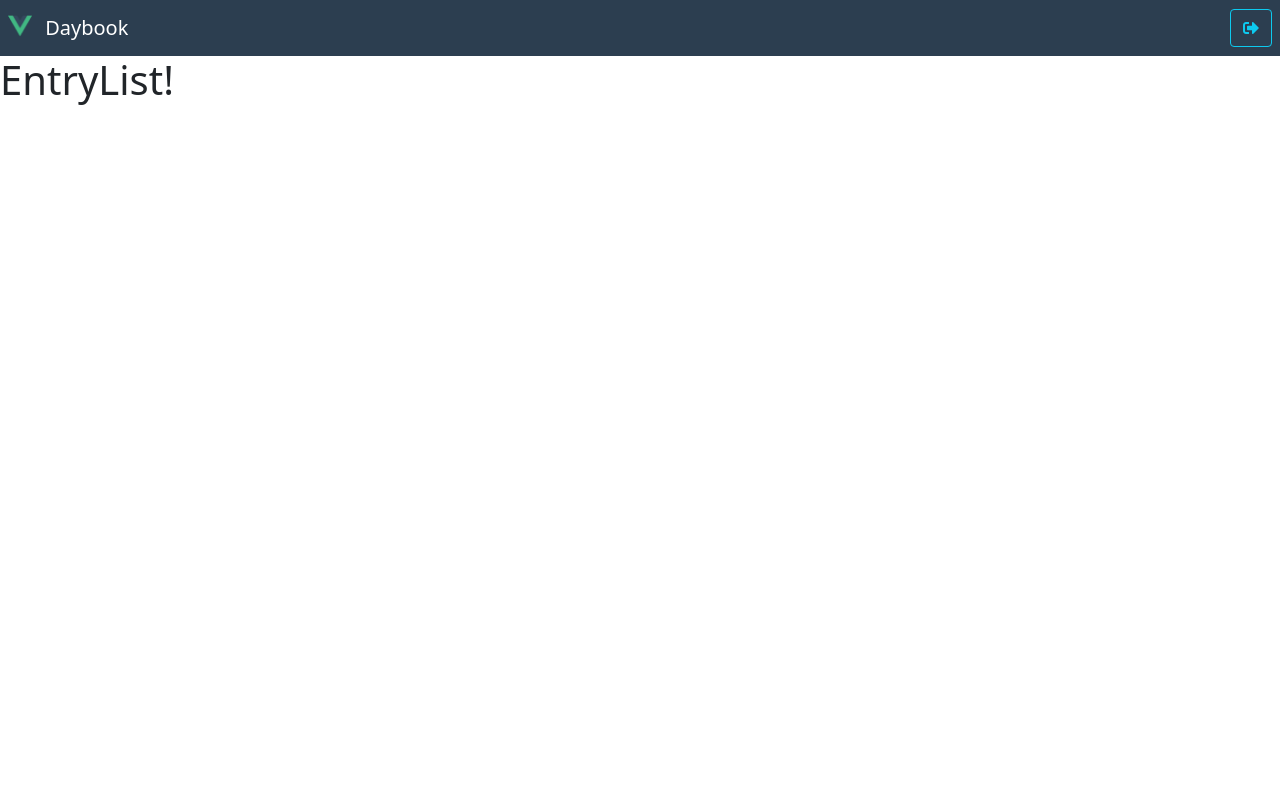
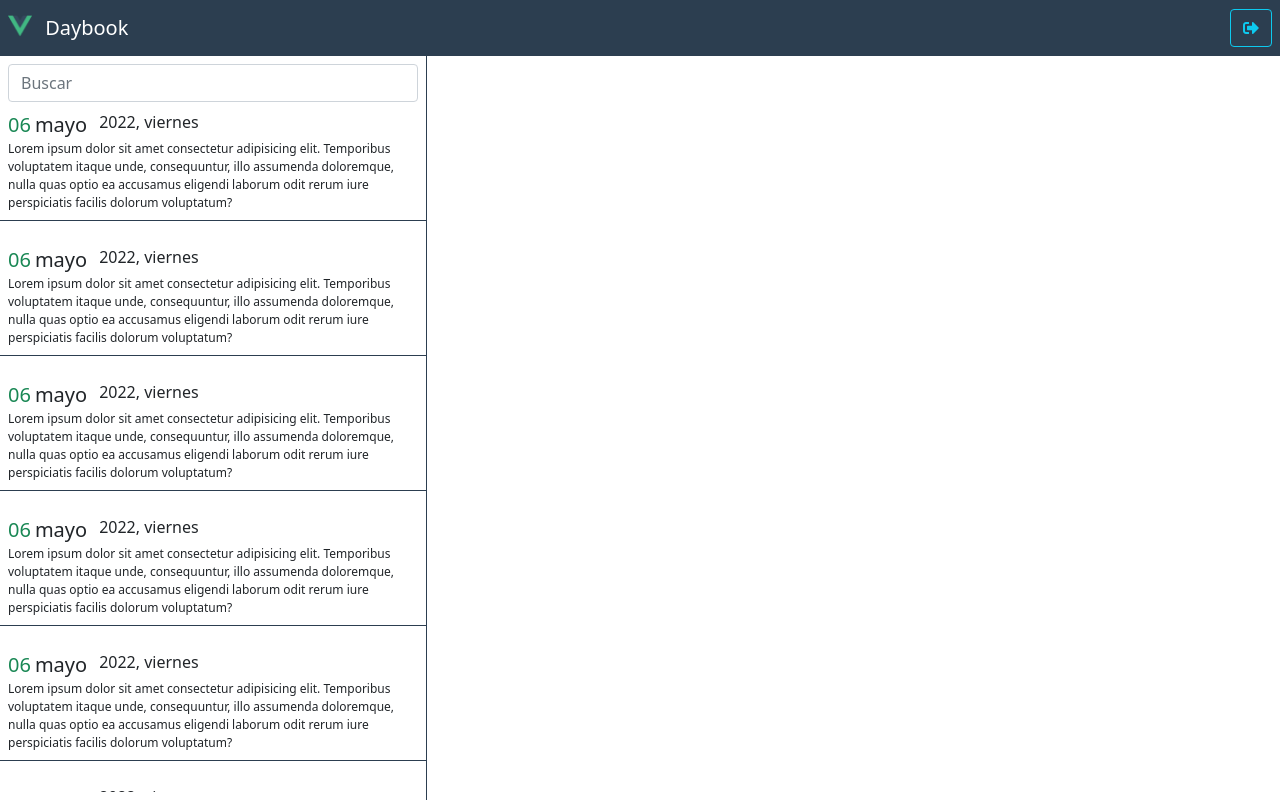
Before and after one commit to HabacucSoto/journal-app, a Vue app: page /#/ in a window 1280 px wide. Both pictures are taken after a click on the button "Success". Built offline with nearby package versions, Linux system fonts and the light colour scheme.

Commit message:
modified components: entrylist and entry

```diff
--- /dev/null
+++ b/src/modules/daybook/components/Entry.vue
@@ -0,0 +1,34 @@
+<template>
+    <div class="entry-container mb-3 pointer p-2">
+        <div class="entry-title d-flex">
+            <span class="text-success fs-5 fw-b">06</span>
+            <span class="mx-1 fs-5">mayo</span>
+            <span class="mx-2 fw-light">2022, viernes</span>
+        </div>
+        <div class="entry-description">
+            Lorem ipsum dolor sit amet consectetur adipisicing elit. Temporibus voluptatem itaque unde, consequuntur, illo assumenda doloremque, nulla quas optio ea accusamus eligendi laborum odit rerum iure perspiciatis facilis dolorum voluptatum?
+        </div>
+    </div>
+</template>
+
+<script>
+export default {
+    name: 'DaybookEntry'
+}
+</script>
+
+<style lang="scss" scoped>
+    .entry-container {
+        border-bottom: 1px solid #2c3e50;
+        transition: 0.2s all ease-in;
+
+        &:hover {
+            background-color: lighten($color: grey, $amount: 45);
+            transition: 0.2s all ease-in;
+        }
+
+        .entry-description {
+            font-size: 12px;
+        }
+    }
+</style>
--- a/src/modules/daybook/components/EntryList.vue
+++ b/src/modules/daybook/components/EntryList.vue
@@ -1,9 +1,34 @@
+import { defineAsyncComponent } from 'vue';
 <template>
-    <h1>EntryList!</h1>
+    <div class="entry-list-container">
+        <div class="px-2 pt-2">
+            <input type="text" class="form-control" placeholder="Buscar">
+        </div>
+
+        <div class="entry-scrollarea">
+            <Entry v-for="item in 100" :key="item" />
+        </div>
+    </div>
 </template>
 
 <script>
+import { defineAsyncComponent } from 'vue'
+
 export default {
-    name: 'EntryList'
+    name: 'EntryList',
+    components: {
+        Entry: defineAsyncComponent( () => import( './Entry.vue' ) )
+    }
 }
 </script>
+
+<style lang="scss" scoped>
+    .entry-list-container {
+        border-right: 1px solid #2c3e50;
+        height: calc( 100vh - 56px );
+    }
+    .entry-scrollarea {
+        height: calc( 100vh - 110px );
+        overflow-y: scroll;
+    }
+</style>
--- a/src/styles/styles.scss
+++ b/src/styles/styles.scss
@@ -11,4 +11,8 @@
 );
 
 // importando scss
-@import 'node_modules/bootstrap/scss/bootstrap.scss'
+@import 'node_modules/bootstrap/scss/bootstrap.scss';
+
+.pointer {
+    cursor: pointer;
+}
```
